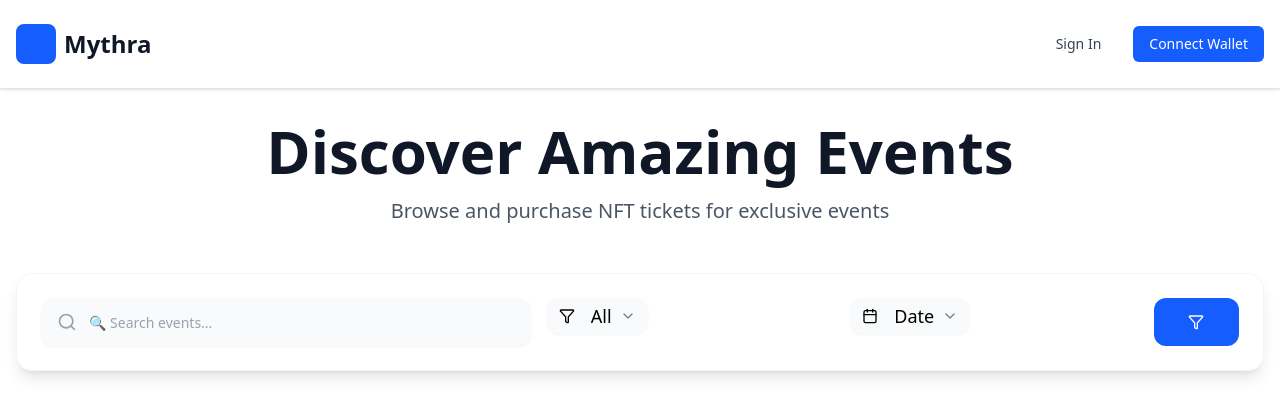
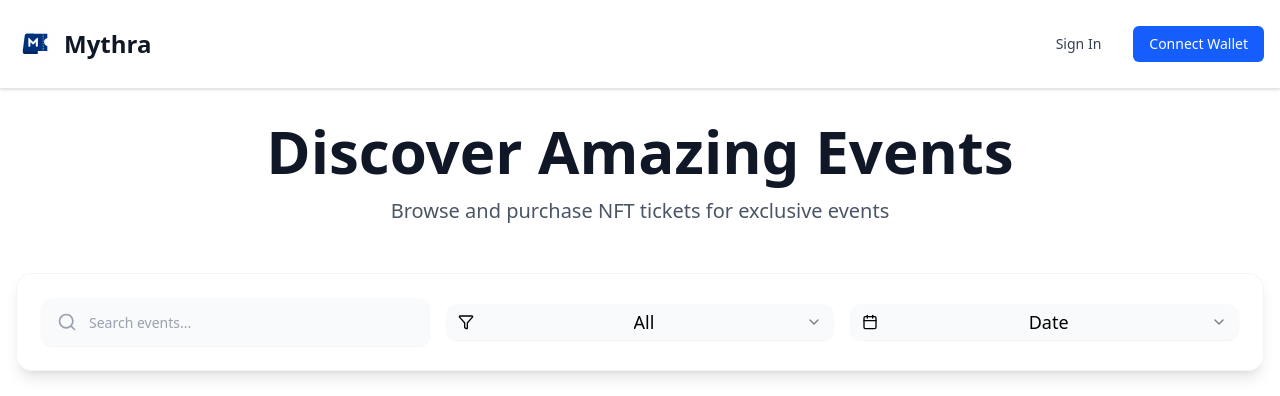
Before and after one commit to mythra-pro/mythra-fe, a Next.js app: page /events in a window 1280 px wide. Shown: the top 396 px of the page. Built offline with nearby package versions, Linux system fonts and the light colour scheme.

Commit message:
fixing some styling

```diff
--- a/app/events/page.tsx
+++ b/app/events/page.tsx
@@ -3,6 +3,7 @@
 import { useState } from "react";
 import { motion } from "framer-motion";
 import Link from "next/link";
+import Image from "next/image";
 import { Search, Filter, Calendar, MapPin, DollarSign } from "lucide-react";
 import { EventCard } from "@/components/event-card";
 import { dummyEvents } from "@/lib/dummy-data";
@@ -51,7 +52,13 @@ export default function EventsPage() {
         <div className="container mx-auto px-4 py-6">
           <div className="flex items-center justify-between">
             <Link href="/" className="flex items-center gap-2">
-              <div className="h-10 w-10 rounded-lg bg-blue-600" />
+              <Image
+                src="/favicon.svg"
+                alt="Mythra Logo"
+                width={40}
+                height={40}
+                className="h-10 w-10 rounded-lg bg-white"
+              />
               <span className="text-2xl font-bold text-gray-900">Mythra</span>
             </Link>
             <div className="flex items-center gap-4">
@@ -96,13 +103,13 @@ export default function EventsPage() {
           transition={{ delay: 0.2, duration: 0.6 }}
         >
           <div className="bg-white/80 backdrop-blur-sm rounded-2xl p-6 mb-8 border border-gray-100 shadow-lg">
-            <div className="grid gap-4 md:grid-cols-12">
+            <div className="flex gap-4 justify-between items-center">
               {/* Search */}
-              <div className="md:col-span-5">
+              <div className="flex-1">
                 <div className="relative">
                   <Search className="absolute left-4 top-1/2 h-5 w-5 -translate-y-1/2 text-gray-400" />
                   <Input
-                    placeholder="🔍 Search events..."
+                    placeholder="Search events..."
                     value={searchQuery}
                     onChange={(e) => setSearchQuery(e.target.value)}
                     className="h-12 border-0 bg-gray-50 rounded-xl text-lg placeholder:text-gray-400 focus:bg-white focus:ring-2 focus:ring-blue-600/20 transition-all pl-12"
@@ -111,13 +118,13 @@ export default function EventsPage() {
               </div>
 
               {/* Category Filter */}
-              <div className="md:col-span-3">
+              <div className="flex-1 md:col-sx`pan-3 w-full">
                 <Select value={category} onValueChange={setCategory}>
-                  <SelectTrigger className="h-12 border-0 bg-gray-50 rounded-xl text-lg focus:bg-white focus:ring-2 focus:ring-blue-600/20 transition-all">
+                  <SelectTrigger className="h-12 border-0 bg-gray-50 rounded-xl text-lg focus:bg-white focus:ring-2 focus:ring-blue-600/20 transition-all w-full">
                     <Filter className="h-4 w-4 mr-2" />
                     <SelectValue placeholder="Category" />
                   </SelectTrigger>
-                  <SelectContent className="rounded-xl border-0 shadow-xl">
+                  <SelectContent className="rounded-xl border-0 shadow-xl bg-white">
                     {categories.map((cat) => (
                       <SelectItem key={cat} value={cat} className="rounded-lg">
                         {cat.charAt(0).toUpperCase() + cat.slice(1)}
@@ -128,13 +135,13 @@ export default function EventsPage() {
               </div>
 
               {/* Sort */}
-              <div className="md:col-span-3">
+              <div className="flex-1 md:col-span-3 w-full">
                 <Select value={sortBy} onValueChange={setSortBy}>
-                  <SelectTrigger className="h-12 border-0 bg-gray-50 rounded-xl text-lg focus:bg-white focus:ring-2 focus:ring-blue-600/20 transition-all">
+                  <SelectTrigger className="h-12 border-0 bg-gray-50 rounded-xl text-lg focus:bg-white focus:ring-2 focus:ring-blue-600/20 transition-all w-full">
                     <Calendar className="h-4 w-4 mr-2" />
                     <SelectValue placeholder="Sort by" />
                   </SelectTrigger>
-                  <SelectContent className="rounded-xl border-0 shadow-xl">
+                  <SelectContent className="rounded-xl border-0 shadow-xl bg-white">
                     <SelectItem value="date" className="rounded-lg">
                       Date
                     </SelectItem>
@@ -146,7 +153,7 @@ export default function EventsPage() {
               </div>
 
               {/* Filter Button (Mobile) */}
-              <div className="md:col-span-1">
+              <div className="w-12 md:hidden">
                 <Button className="w-full h-12 bg-blue-600 hover:bg-blue-700 text-white rounded-xl font-medium transition-all cursor-pointer">
                   <Filter className="h-4 w-4" />
                 </Button>
--- a/app/login/page.tsx
+++ b/app/login/page.tsx
@@ -12,6 +12,7 @@ import {
   CardHeader,
   CardTitle,
 } from "@/components/ui/card";
+import Image from "next/image";
 import { dummyUsers } from "@/lib/dummy-data";
 
 export default function LoginPage() {
@@ -93,8 +94,14 @@ export default function LoginPage() {
           className="text-center mb-12"
         >
           <div className="flex items-center justify-center gap-3 mb-4">
-            <div className="h-16 w-16 rounded-2xl bg-gradient-to-br from-[#48CAE4] to-[#90E0EF] flex items-center justify-center">
-              <Wallet className="h-8 w-8 text-[#03045E]" />
+            <div className="h-16 w-16 rounded-2xl bg-gradient-to-br bg-white flex items-center justify-center">
+              <Image
+                src="/favicon.svg"
+                alt="Mythra Logo"
+                width={100}
+                height={100}
+                className="h-10 w-10 rounded-lg bg-white"
+              />
             </div>
             <h1 className="text-5xl md:text-6xl font-bold text-white">
               Mythra
@@ -210,7 +217,7 @@ export default function LoginPage() {
           </div>
           <div className="p-4">
             <div className="text-[#48CAE4] text-3xl font-bold mb-2">
-              DAO Governance
+              Investor DAO
             </div>
             <p className="text-[#CAF0F8] text-sm">Community-driven decisions</p>
           </div>
--- a/components/event-card.tsx
+++ b/components/event-card.tsx
@@ -47,7 +47,7 @@ export function EventCard({
       whileHover={{ y: -5 }}
       className="group"
     >
-      <Card className="overflow-hidden bg-white shadow-sm hover:shadow-xl transition-all duration-300 border border-gray-100 rounded-2xl">
+      <Card className="overflow-hidden bg-white shadow-sm hover:shadow-xl transition-all duration-300 border border-gray-100 rounded-2xl p-0">
         <CardHeader className="p-0">
           <div className="relative h-52 w-full overflow-hidden bg-gradient-to-br from-blue-500 to-blue-600">
             {event.coverImage ? (
```
